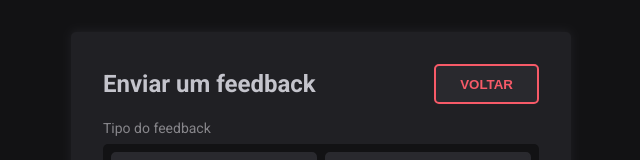
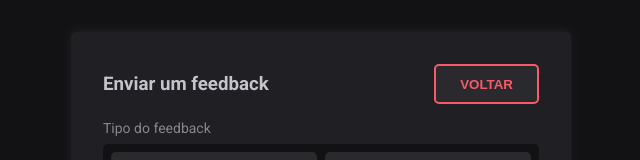
Before and after one commit to Jonatan966/my-planning-poker, a Next.js app: page / in a window 1280 px wide. Both pictures are taken after a click on the button 727 px from the left and 248 px from the top of the page. Shown: the part 165-325 px from the top of the page, without its empty margins (319-959 px from the left). Built offline with nearby package versions, Linux system fonts and the light colour scheme.

Commit message:
refact: reduce dialog header text

```diff
--- a/src/components/ui/dialog/dialog-header.tsx
+++ b/src/components/ui/dialog/dialog-header.tsx
@@ -10,7 +10,7 @@ interface DialogHeaderProps {
 export function DialogHeader({ title, children }: DialogHeaderProps) {
   return (
     <div className={styles.dialogHeader}>
-      <h2>{title}</h2>
+      <h3>{title}</h3>
       {children && <div className={styles.dialogHeaderMenu}>{children}</div>}
     </div>
   );
```
